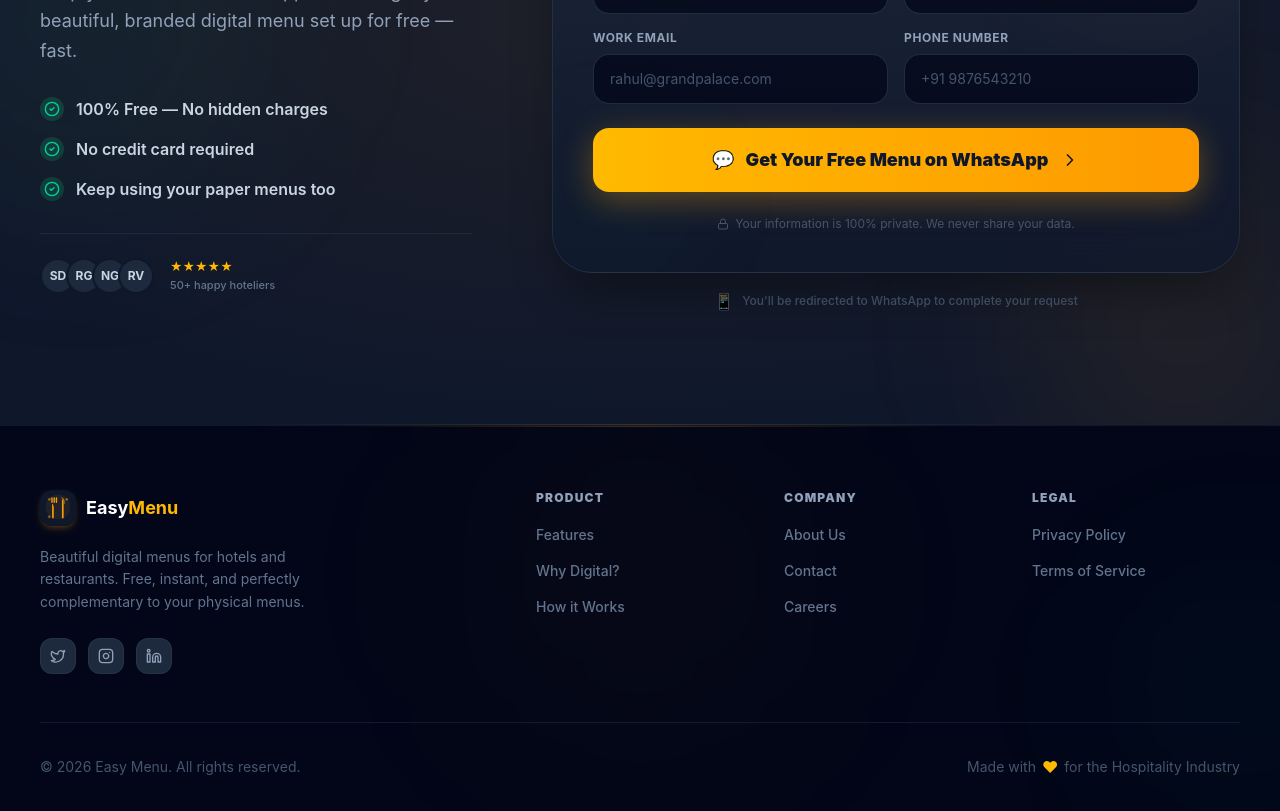
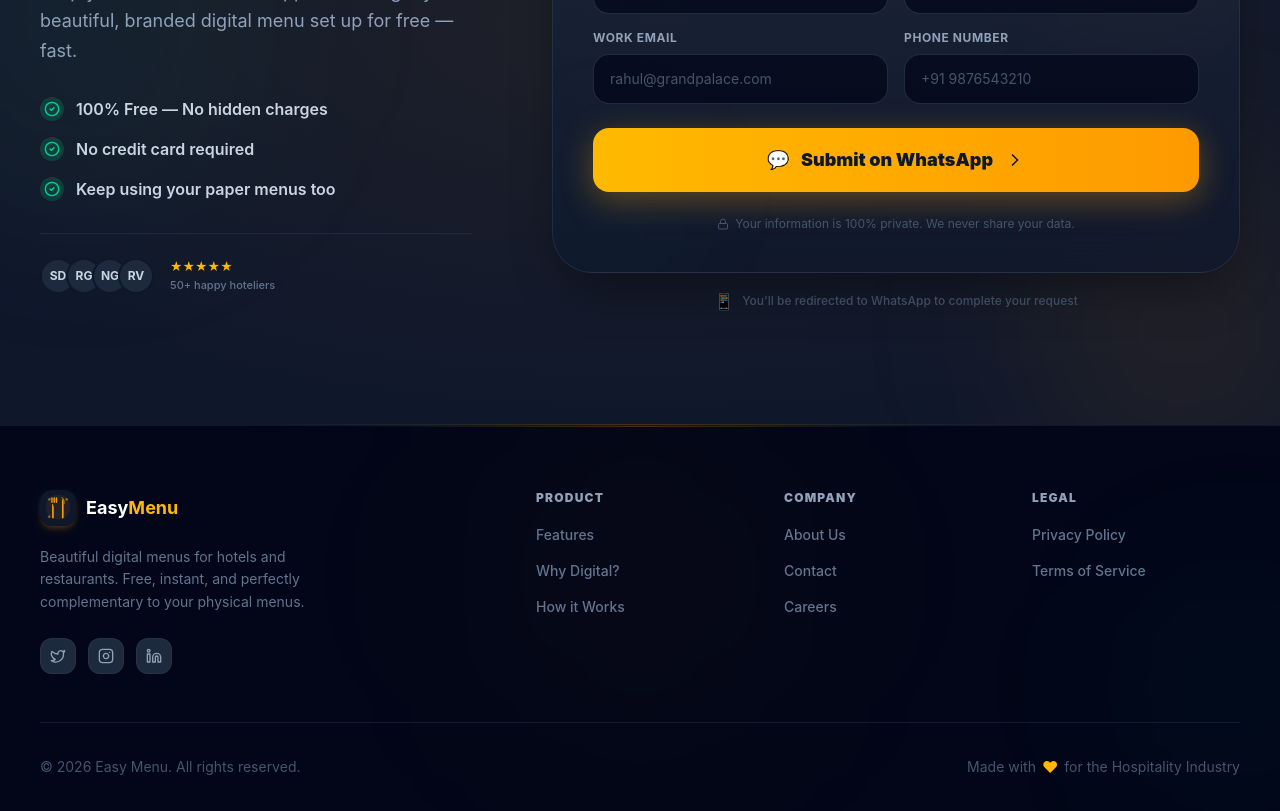
Before and after one commit to samirdhoran2000/Easy-Menu-Card-Landing-Page, a React (Vite) app: page / in a window 1280 px wide. Shown: the part 3960-4771 px from the top of the page. Built offline with nearby package versions, Linux system fonts and the light colour scheme.

Commit message:
feat: add ContactCTA component to the landing page, enabling users to request a free digital menu via a WhatsApp form.

```diff
--- a/src/features/landing/components/ContactCTA.jsx
+++ b/src/features/landing/components/ContactCTA.jsx
@@ -190,7 +190,7 @@ Please set up a demo for me. Thank you!`;
                                     ) : (
                                         <>
                                             <span>💬</span>
-                                            Get Your Free Menu on WhatsApp
+                                            Submit on WhatsApp
                                             <ChevronRight className="w-5 h-5 shrink-0" />
                                         </>
                                     )}
```
